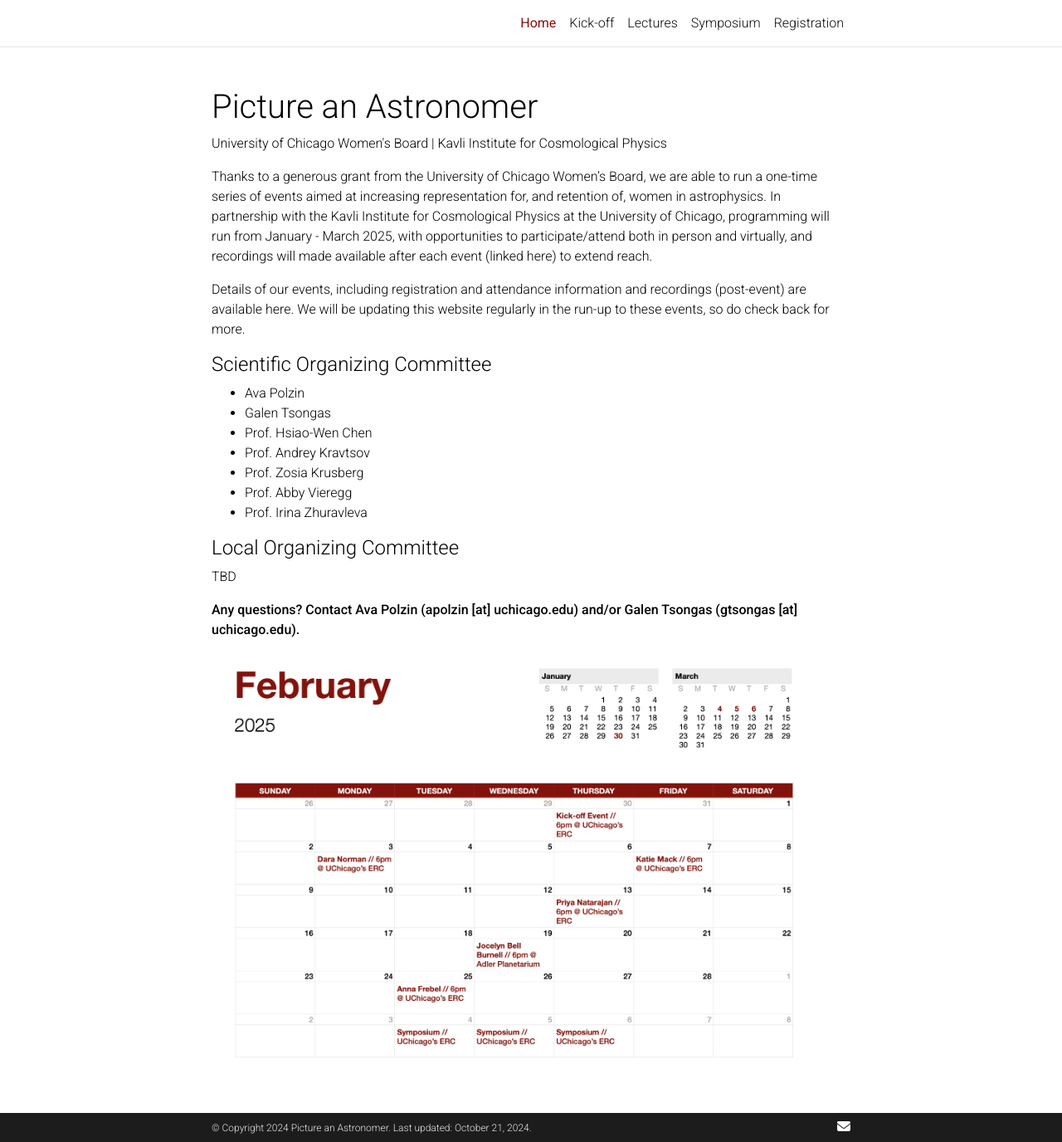
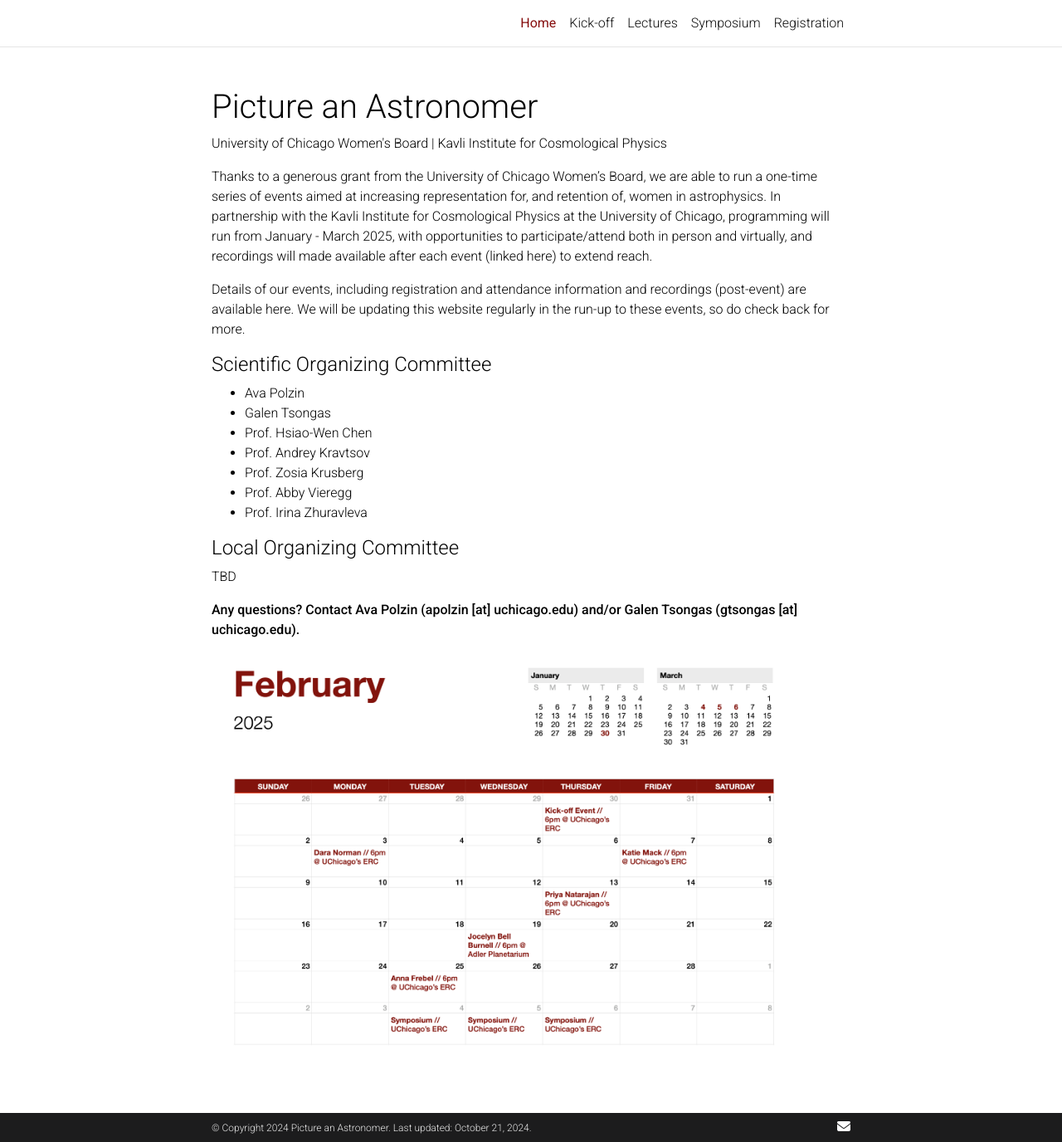
Before and after one commit to pictureanastronomer/pictureanastronomer.github.io, a Jekyll site: the page built from _pages/home.md, in a window 1280 px wide and 1376 px high. Shown: the whole window at 83% size. Built offline with Jekyll 4.4.1, drawn with Linux system fonts in a browser that asks for light colours; nearby versions of some CDN libraries; comment, search, counter and statistics services are not loaded; a style sheet for code colours, icons or effects is not loaded.

Commit message:
update figure size

```diff
--- a/_pages/home.md
+++ b/_pages/home.md
@@ -23,7 +23,7 @@
 
 **Any questions? Contact Ava Polzin (apolzin [at] uchicago.edu) and/or Galen Tsongas (gtsongas [at] uchicago.edu).**
 
-![calendar](/assets/img/pictureanastronomer_calendar.png){:width="95%"}
+![calendar](/assets/img/pictureanastronomer_calendar.png){:width="92%"}
 
 
 
```
